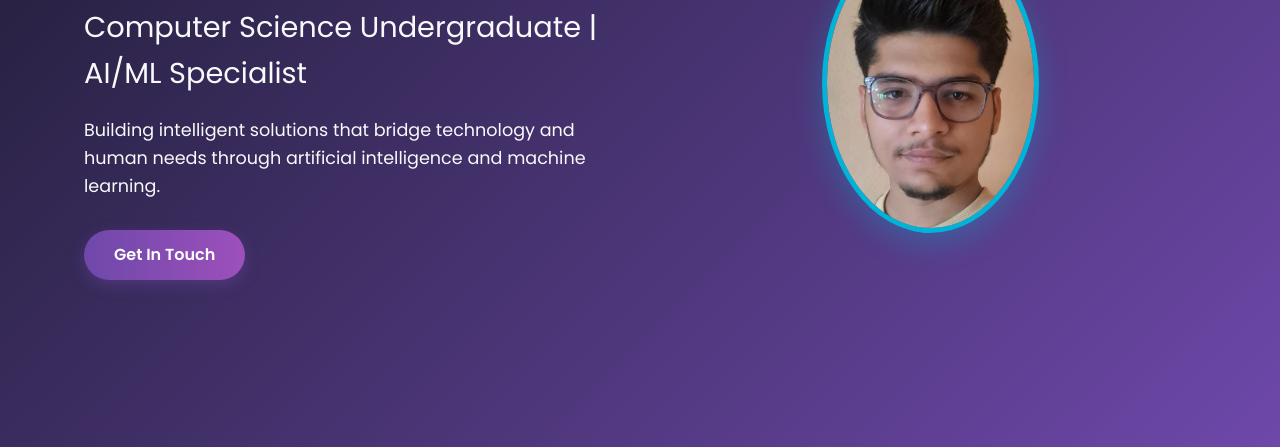
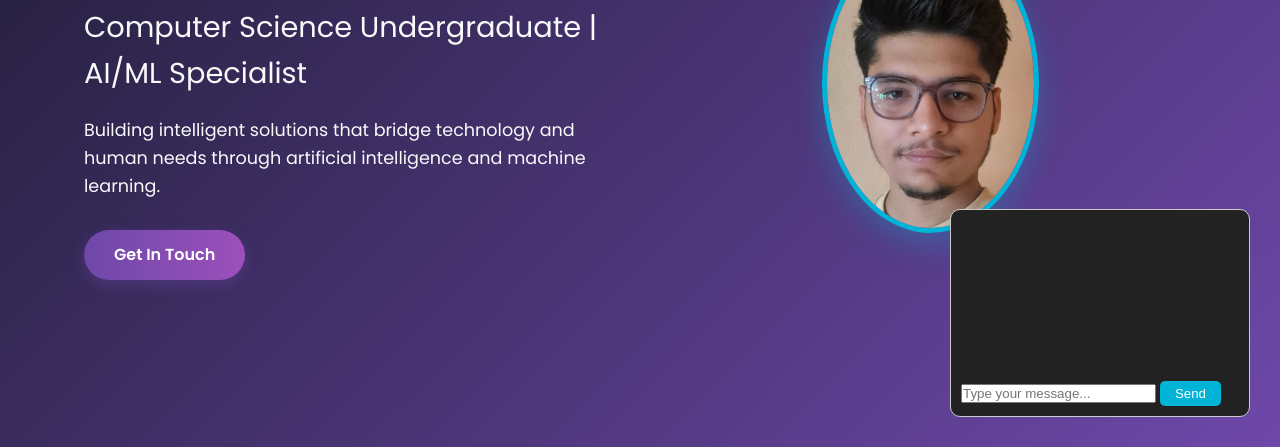
Before and after one commit to Theabhishek80/abhishekkportfolio.github.io, a plain HTML site: page index.html in a window 1280 px wide. Shown: the part 353-800 px from the top of the page. Drawn offline with Linux system fonts and the light colour scheme.

Commit message:
Update index.html

```diff
--- a/index.html
+++ b/index.html
@@ -911,6 +911,22 @@
                 this.reset();
             });
         }
-    </script>
+    </script> <div id="chatbox" style="border:1px solid #ccc;padding:10px;width:300px;position:fixed;bottom:30px;right:30px;background:#222;z-index:9999;border-radius:10px;">
+  <div id="chatlog" style="height:150px;overflow-y:auto;margin-bottom:10px;color:#fff;"></div>
+  <input type="text" id="userinput" placeholder="Type your message..." style="width:70%;" />
+  <button onclick="sendMessage()" style="background:#00b4d8;color:#fff;border:none;padding:5px 15px;border-radius:5px;">Send</button>
+</div>
+<script>
+function sendMessage() {
+    const input = document.getElementById('userinput').value;
+    document.getElementById('chatlog').innerHTML += "<div>User: " + input + "</div>";
+    let botReply = "Sorry, I’m just a simple bot!";
+    if (input.toLowerCase().includes("hello")) botReply = "Hello! How can I help you?";
+    if (input.toLowerCase().includes("your name")) botReply = "I am your portfolio chatbot!";
+    document.getElementById('chatlog').innerHTML += "<div>Bot: " + botReply + "</div>";
+    document.getElementById('userinput').value = "";
+    document.getElementById('chatlog').scrollTop = document.getElementById('chatlog').scrollHeight;
+}
+</script>
 </body>
 </html>
```
